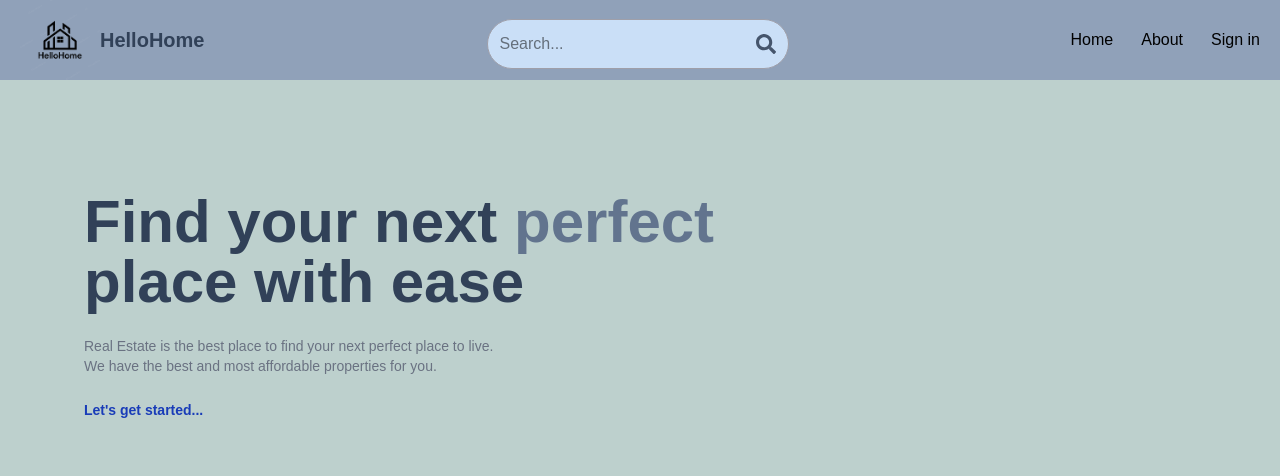
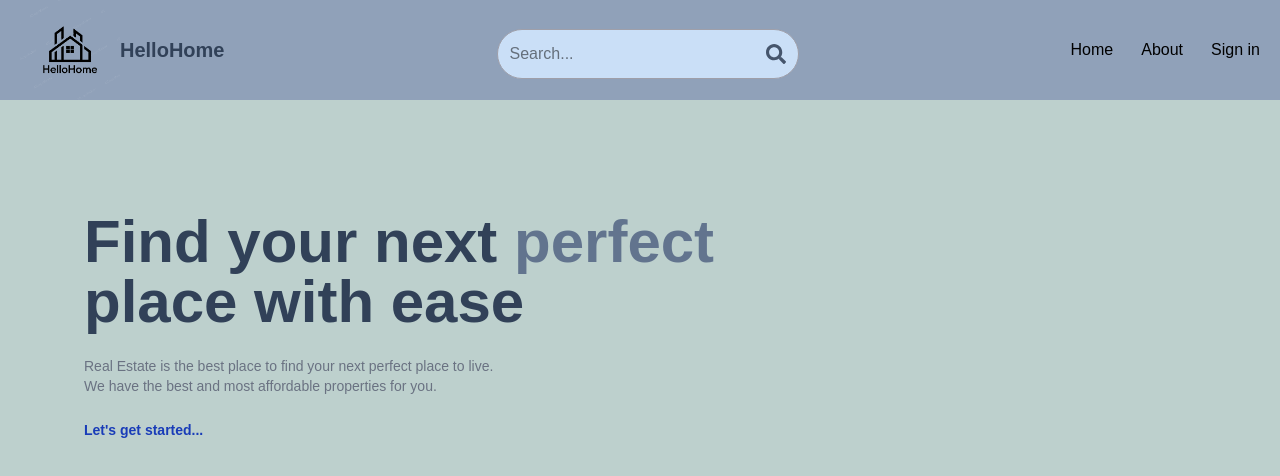
Before and after one commit to deepanshurwt06/Hello-Home, a React (Vite) app in the folder client/: page / in a window 1280 px wide. Shown: the top 476 px of the page. Built offline with nearby package versions, Linux system fonts and the light colour scheme; no server answers.

Commit message:
added logo in index page and change the tab name

```diff
--- a/client/index.html
+++ b/client/index.html
@@ -3,9 +3,9 @@
 
 <head>
   <meta charset="UTF-8" />
-  <link rel="icon" type="image/svg+xml" href="/vite.svg" />
+  <link rel="icon" type="image/png" href="./public/white_on_trans.png" sizes="45x45"/>
   <meta name="viewport" content="width=device-width, initial-scale=1.0" />
-  <title>Vite + React</title>
+  <title>Hello Home</title>
   <link rel="preconnect" href="https://fonts.googleapis.com">
 <link rel="preconnect" href="https://fonts.gstatic.com" crossorigin>
 <link href="https://fonts.googleapis.com/css2?family=Lilita+One&display=swap" rel="stylesheet">
--- a/client/src/components/Header.jsx
+++ b/client/src/components/Header.jsx
@@ -31,7 +31,7 @@ export default function Header() {
     <div className="bg-slate-400">
       <div className=" flex justify-between items-center max-w-7xl mx-auto  px-2 sm:px-5">
       <Link to="/" className="flex items-center ">
-      <img src={logo} alt="HelloHome Logo" className="h-20 w-auto" />
+      <img src={logo} alt="HelloHome Logo" className="h-25 font-bold w-auto" />
       <span className="text-xl font-bold text-slate-700 hidden sm:block">HelloHome</span>
     </Link>
 
```
Also changed, not shown: client/public/white_on_trans.png (renamed from client/src/assets/logo-folder/white_on_trans.png), client/src/assets/logo-folder/white_on_black.png.
